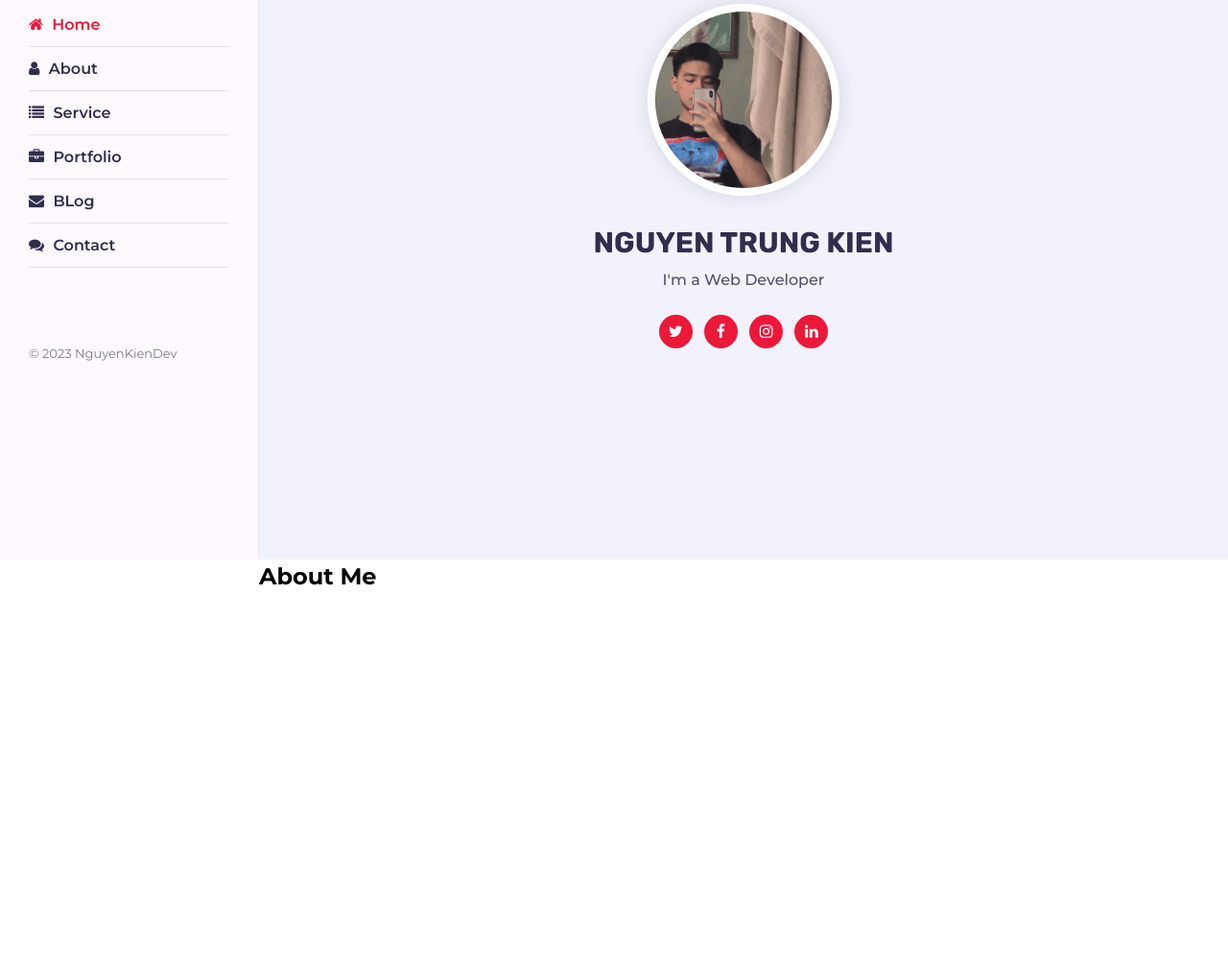
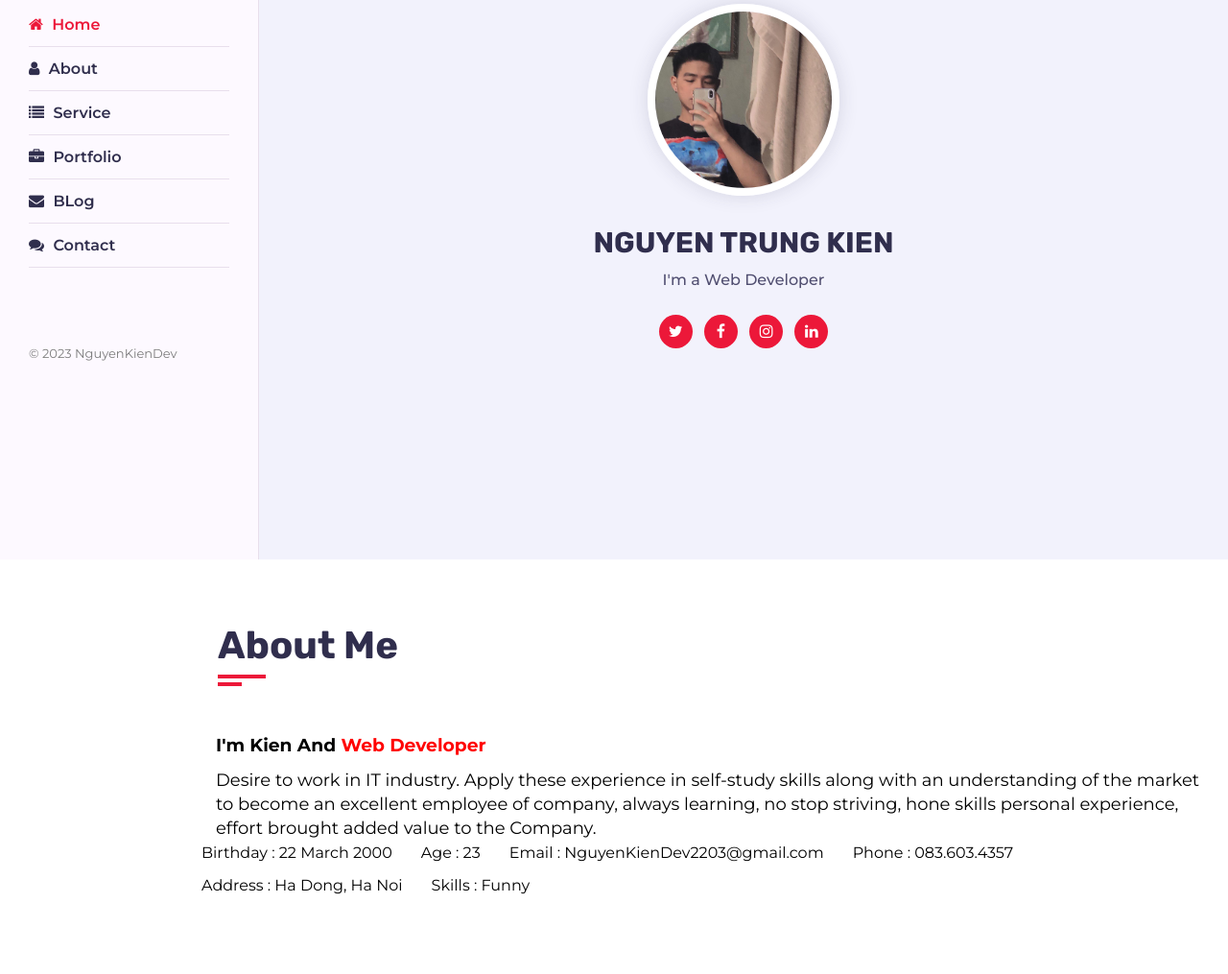
Before and after one commit to kiensk8/Portfolio, a plain HTML site: page index.html in a window 1280 px wide. Shown: the part 217-1232 px from the top of the page at 96% size. Before the commit the page ends 836 px from the top, so only its background shows below. Drawn offline with Linux system fonts and the light colour scheme.

Commit message:
modified:   css/skins/pink.css modified:   css/style.css modified:   index.html

```diff
--- a/css/skins/pink.css
+++ b/css/skins/pink.css
@@ -12,7 +12,8 @@
 .aside .nav li a.active{
     color: #ec1839;
 }
-
+.section-title h2::before,
+.section-title h2::after,
 .aside .nav-toggler span,
 .aside .nav-toggler span::before,
 .aside .nav-toggler span::after,
--- a/css/style.css
+++ b/css/style.css
@@ -27,11 +27,69 @@ body {
     box-sizing: border-box;
 }
 
+
 .section {
     background-color: #f2f2fc;
     min-height: 100vh;
     display: block;
     padding: 0 30px;
+}
+
+
+.about-section .container {
+    padding-top: 60px;
+    padding-bottom: 70px;
+}
+
+.section-title {
+/* background-color: red; */
+-ms-flex: 0 0 100%;;
+flex: 0 100%;
+max-width: 100%;
+position: relative;
+margin-bottom: 60px;
+left: -28px;
+}
+
+.section-title h2 {
+    font-size: 40px;
+    color: #302e4d;
+    font-family: 'Rubik', sans-serif;
+    font-weight: 700;
+    position: relative;
+}
+
+.section-title h2::before {
+    content: '';
+    height: 4px;
+    width: 50px;
+    position: absolute;
+    top: 100%;
+    left: 0;
+}
+
+.section-title h2::after {
+    content: '';
+    height: 4px;
+    width: 25px;
+    position: absolute;
+    top: 100%;
+    left: 0;
+    margin-top: 8px;
+}
+
+.row {
+    display: -ms-flexbox;
+    display: flex;
+    flex-wrap: wrap;
+    -ms-flex-wrap: wrap;
+    margin-left: -30px;
+    position: relative;
+}
+
+.padd-15 {
+    padding-left: 15px;
+    padding-right: 15px;
 }
 
 .main-content {
@@ -47,10 +105,10 @@ body {
     -webkit-box-shadow: 0 0 20px rgba(48, 46, 77, 0.15);
     box-shadow: 0 0 20px rgba(48, 46, 77, 0.15);
 }
-
+/*
 .hidden {
-    display: none;
-}
+    display: none !important;
+} */
 /* Aside */
 
 .aside {
@@ -232,3 +290,23 @@ body {
     transform: scale(1.1);
 
 }
+
+/* about section */
+
+
+.about-text h3 {
+    margin-bottom: 10px;
+    text-transform: capitalize;
+}
+
+.about-text span {
+    color: red;
+}
+.about-text p {
+    font-size: 18px;
+    line-height: 1.4;
+}
+
+.personal-info .row .info-item {
+    margin-bottom: 10px;
+}
--- a/index.html
+++ b/index.html
@@ -60,11 +60,49 @@
         <section class="about-section">
             <div class="container">
                 <div class="row">
-                    <div class="section-title">
+                    <div class="section-title padd-15">
                         <h2>About Me</h2>
                     </div>
                 </div>
-
+                <div class="row">
+                    <div class="about-content">
+                        <div class="row">
+                            <div class="about-text padd-15">
+                                <h3>I'm Kien and <span>Web Developer</span></h3>
+                                <p>Desire to work in IT industry. Apply these
+                                    experience in self-study skills along with an understanding of the market to become an excellent employee of
+                                    company, always learning, no
+                                    stop striving, hone skills
+                                    personal experience, effort brought
+                                    added value to the Company.</p>
+                            </div>
+                        </div>
+                        <div class="row">
+                            <div class="personal-info padd-15">
+                                <div class="row">
+                                    <div class="info-item padd-15">
+                                        <p>Birthday : <span>22 March 2000</span></p>
+                                    </div>
+                                    <div class="info-item padd-15">
+                                        <p>Age : <span>23</span></p>
+                                    </div>
+                                    <div class="info-item padd-15">
+                                        <p>Email : <span>NguyenKienDev2203@gmail.com</span></p>
+                                    </div>
+                                    <div class="info-item padd-15">
+                                        <p>Phone : <span>083.603.4357</span></p>
+                                    </div>
+                                    <div class="info-item padd-15">
+                                        <p>Address : <span>Ha Dong, Ha Noi</span></p>
+                                    </div>
+                                    <div class="info-item padd-15">
+                                        <p>Skills : <span>Funny</span></p>
+                                    </div>
+                                </div>
+                            </div>
+                        </div>
+                    </div>
+                </div>
             </div>
         </section>
         <!-- about section end -->
```
